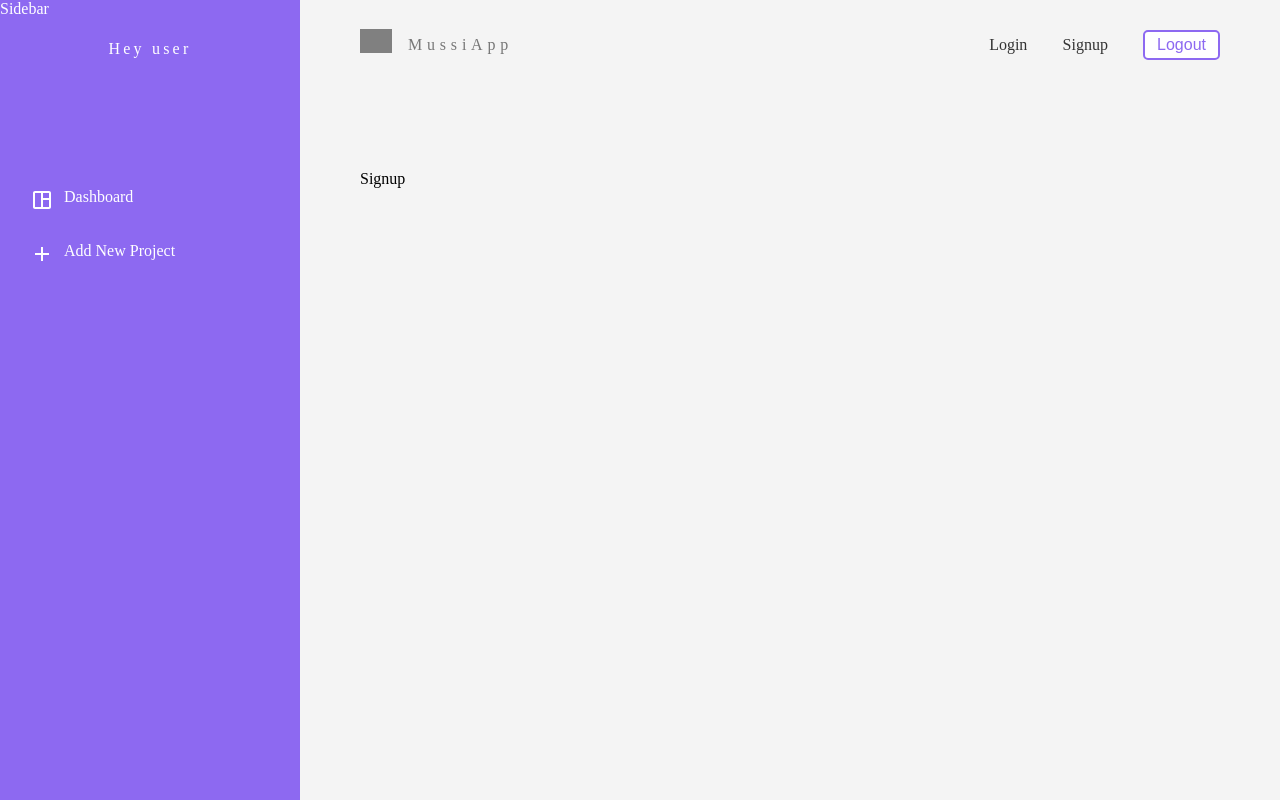
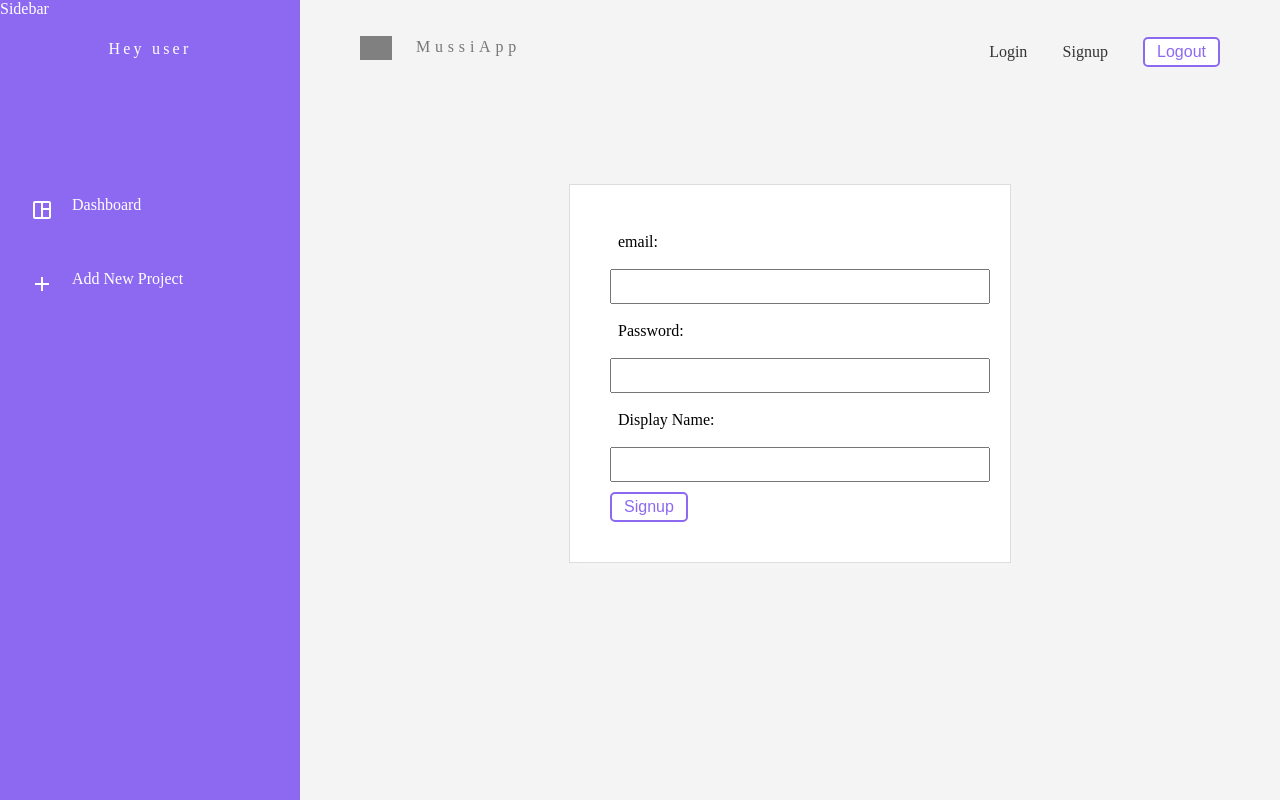
Before and after one commit to kalamanman/mussiapp, a React (Vite) app in the folder mussiapp/: page /signup in a window 1280 px wide. Built offline with nearby package versions, Linux system fonts and the light colour scheme; no server answers; grey boxes are pictures that could not be loaded.

Commit message:
signup and css

```diff
--- a/mussiapp/src/index.css
+++ b/mussiapp/src/index.css
@@ -32,9 +32,11 @@ ul {
   font-weight: 500;
   cursor: pointer;
 }
-li span label{
+ span, label{
   display: block;
+
 }
+
 a{
   text-decoration: none;
 }
@@ -43,3 +45,8 @@ a{
   background-color: var(--primary-color);
 
 }
+span,input{
+  margin-bottom: 10px;
+  width: 100%;
+  padding: 8px;
+}
--- a/mussiapp/src/pages/signup/Signup.css
+++ b/mussiapp/src/pages/signup/Signup.css
@@ -0,0 +1,9 @@
+.signup-form{
+    max-width: 360px;
+   margin: 60px auto;
+   padding: 40px;
+   border: 1px solid #ddd;
+   box-shadow: 3px 3px 5px rgba(255,255,255,0.2);
+   background: #fff;
+
+}
--- a/mussiapp/src/pages/signup/Signup.jsx
+++ b/mussiapp/src/pages/signup/Signup.jsx
@@ -1,9 +1,41 @@
-
+import {useState} from 'react'
 //styles
 import './Signup.css'
 const Signup = () => {
+
+    const[email,setEmail]=useState('')
+    const[password,setPassword] =useState('')
+    const[displayName,setDisplayName]=useState('')
+
   return (
-    <div>Signup</div>
+    <form  className="signup-form">
+        <label>
+            <span>email:</span>
+            <input type="text"
+
+               onChange={(e)=>setEmail(e.target.value)}
+               value={email}
+            />
+        </label>
+        <label>
+            <span>Password:</span>
+            <input type="password"
+               required
+               onChange={(e)=>setPassword(e.target.value)}
+               value={password}
+            />
+        </label>
+        <label>
+            <span>Display Name:</span>
+            <input type="text"
+               required
+               onChange={(e)=>setDisplayName(e.target.value)}
+               value={displayName}
+            />
+        </label>
+
+        <button className="btn">Signup</button>
+    </form>
   )
 }
 
```
